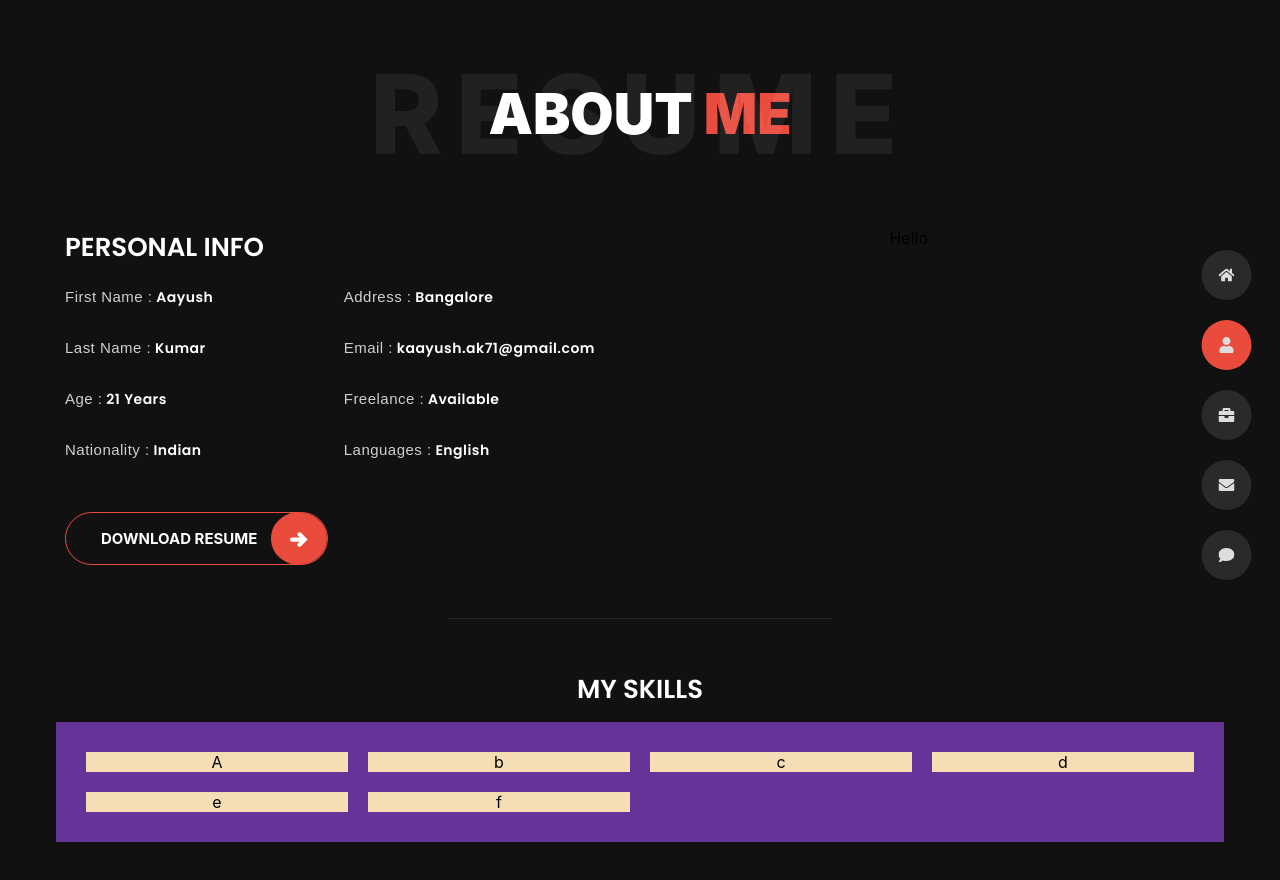
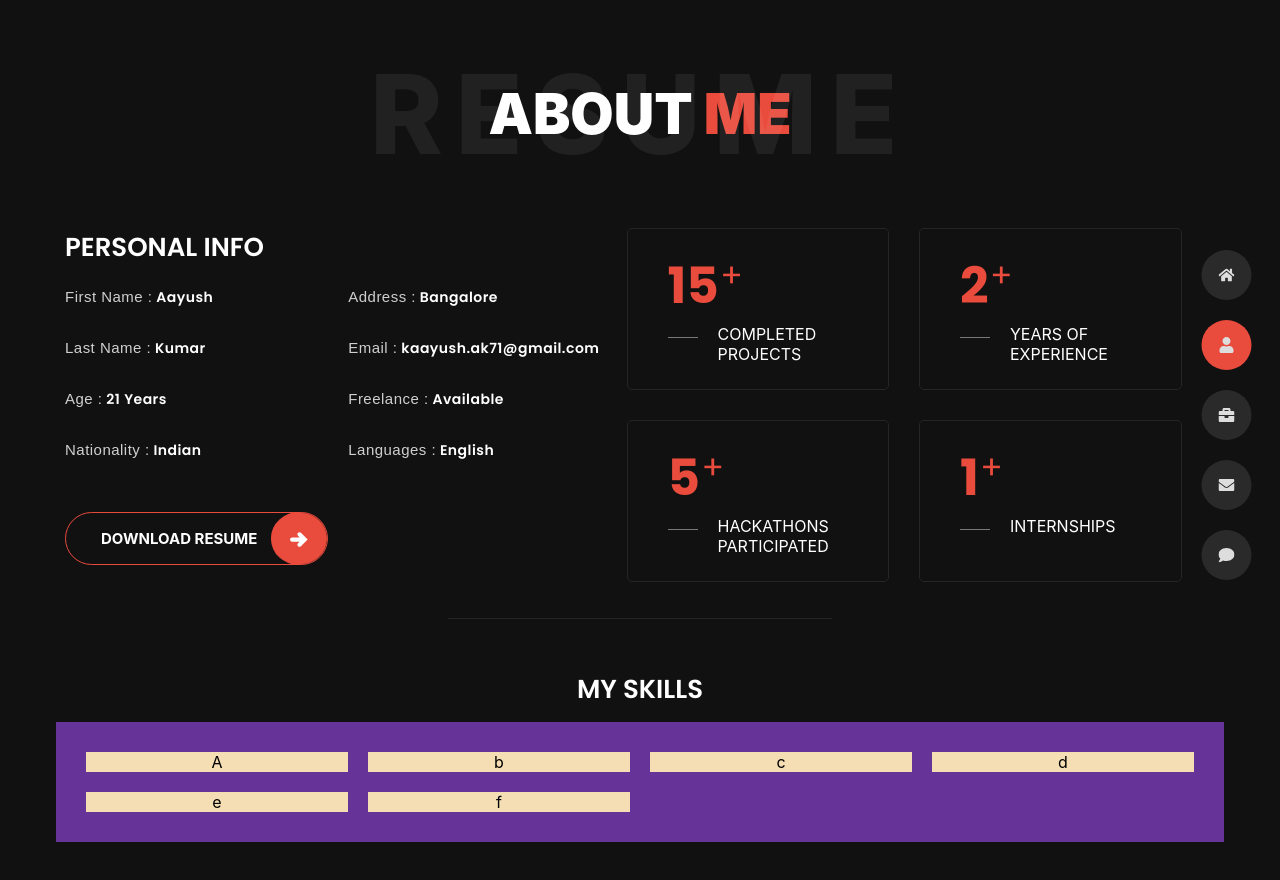
Before and after one commit to kaayush71/portfolio, a React (Create React App) app: page /about in a window 1280 px wide. Shown: the top 880 px of the page. Built offline with nearby package versions, Linux system fonts and the light colour scheme; the HTML template or start-up script is replaced by a standard one.

Commit message:
changes: updated aboutPage created contact page

```diff
--- a/src/App.js
+++ b/src/App.js
@@ -1,5 +1,5 @@
 import React, { useEffect } from 'react';
-import { Homepage, AboutPage } from './pages';
+import { Homepage, AboutPage,ContactPage } from './pages';
 import Navbar from './components/navbar/navbar';
 import { BrowserRouter as Router, Route, Switch } from 'react-router-dom';
 import AOS from 'aos';
@@ -19,6 +19,7 @@ function App() {
           <Switch>
             <Route path="/" exact component={Homepage} />
             <Route path="/about" exact component={AboutPage} />
+            <Route path="/contact" exact component={ContactPage} />
           </Switch>
         </Router>
       </div>
--- a/src/pages/aboutPage/aboutPage.jsx
+++ b/src/pages/aboutPage/aboutPage.jsx
@@ -65,7 +65,24 @@ export default function AboutPage() {
               </a>
             </div>
           </div>
-          <div className={styles.right}>Hello</div>
+          <div className={styles.right}>
+            <div className={styles.right_card}>
+              <h3 className={styles.right_card__heading}>15</h3>
+              <p className={styles.right_card__text}>Completed Projects</p>
+            </div>
+            <div className={styles.right_card}>
+              <h3 className={styles.right_card__heading}>2</h3>
+              <p className={styles.right_card__text}>years of experience</p>
+            </div>
+            <div className={styles.right_card}>
+              <h3 className={styles.right_card__heading}>5</h3>
+              <p className={styles.right_card__text}>Hackathons participated</p>
+            </div>
+            <div className={styles.right_card}>
+              <h3 className={styles.right_card__heading}>1</h3>
+              <p className={styles.right_card__text}>Internships</p>
+            </div>
+          </div>
         </div>
       </div>
       <hr className={styles.seperator} />
--- a/src/pages/aboutPage/aboutPage.module.scss
+++ b/src/pages/aboutPage/aboutPage.module.scss
@@ -65,7 +65,58 @@
   }
 
   .right {
-    flex-basis: 55%;
+    flex-basis: 50%;
+    margin: 0 0 0 10px;
+    display: grid;
+    grid-template-columns: repeat(auto-fill, minmax(200px, 1fr));
+
+    &_card {
+      padding: 20px 30px 25px 40px;
+      border-radius: 5px;
+      border: 1px solid #252525;
+      margin: 0 15px 30px 15px;
+
+      &__heading {
+        width: max-content;
+        font-size: 50px;
+        font-weight: 700;
+        color: var(--red);
+        margin: 0;
+        text-align: left;
+        position: relative;
+        font-family: poppins;
+        &::after {
+          font-family: poppins;
+          color: var(--red);
+          content: '+';
+          position: absolute;
+          right: -24px;
+          font-size: 33px;
+          font-weight: 400;
+          top: 2px;
+        }
+      }
+
+      &__text {
+        margin: 0;
+        text-transform: uppercase;
+        color: white;
+        max-width: 100px;
+        text-align: left;
+        padding-left: 50px;
+        position: relative;
+
+        &::before {
+          content: '';
+          position: absolute;
+          left: 0;
+          top: 13px;
+          width: 30px;
+          height: 1px;
+          background: #777;
+        }
+      }
+    }
   }
 }
 
@@ -191,7 +242,7 @@
     // @media only screen and (max-width: 1250px) {
     //   justify-content: space-evenly;
     // }
-    &>* {
+    & > * {
       background-color: wheat;
       margin: 10px;
       // flex: 0 1 260px;
--- /dev/null
+++ b/src/pages/contactPage/ContactPage.jsx
@@ -0,0 +1,15 @@
+import React from 'react';
+import styles from './contactPage.module.scss';
+
+export default function ContactPage() {
+  return (
+    <div className={styles.contact}>
+      <div className={styles.title}>
+        <h1 data-aos="fade-up" className={styles.heading}>
+          GET IN <span className={styles.heading_sub}>TOUCH</span>
+        </h1>
+        <span className={styles.sub}>CONTACT</span>
+      </div>
+    </div>
+  );
+}
--- /dev/null
+++ b/src/pages/contactPage/contactPage.module.scss
@@ -0,0 +1,38 @@
+.contact {
+    min-height: 100vh;
+    width: 100%;
+    background: #111111;
+  }
+
+  .title {
+    width: 100%;
+    margin: 0 auto;
+    padding: 80px 0;
+    position: relative;
+
+    h1 {
+      margin: 0;
+    }
+  }
+
+  .heading {
+    color: white;
+    font-size: 56px;
+    font-weight: 900;
+    &_sub {
+      color: var(--red);
+    }
+  }
+
+  .sub {
+    position: absolute;
+    top: 50%;
+    left: 0;
+    right: 0;
+    font-size: 110px;
+    font-weight: 800;
+    text-transform: uppercase;
+    transform: translateY(-50%);
+    color: rgba(255, 255, 255, 0.07);
+    letter-spacing: 0.8rem;
+  }
--- a/src/pages/index.js
+++ b/src/pages/index.js
@@ -1,2 +1,3 @@
 export { default as Homepage } from './homepage/homepage';
 export { default as AboutPage } from './aboutPage/aboutPage';
+export { default as ContactPage } from './contactPage/ContactPage';
```
